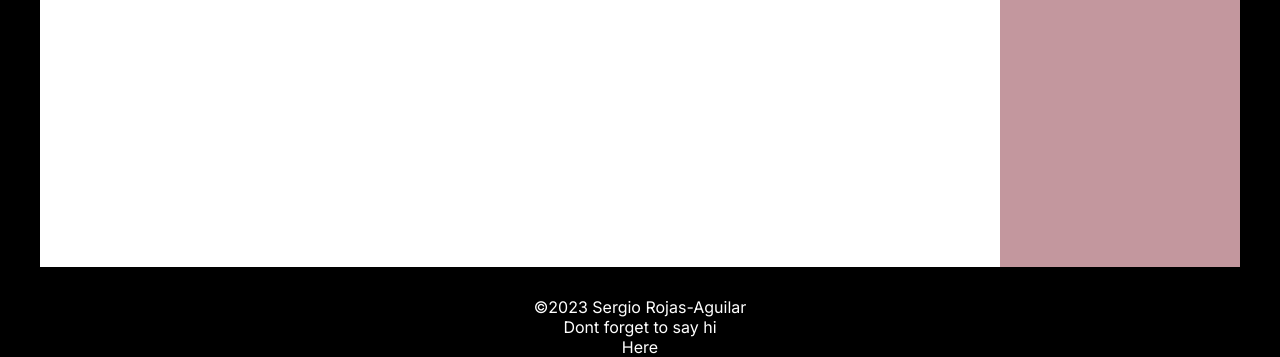
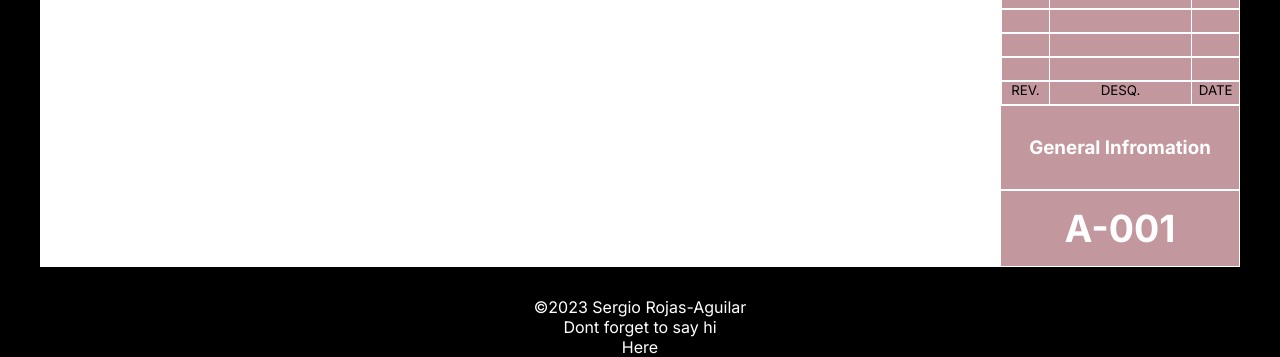
Before and after one commit to Sergrojas29/Profolio-Rev1, a plain HTML site: page public/index.html in a window 1280 px wide. Shown: the part 663-1020 px from the top of the page. Drawn offline with Linux system fonts and the light colour scheme.

Commit message:
Adde to title block again

```diff
--- /dev/null
+++ b/public/assets/form-style.css
@@ -0,0 +1,57 @@
+* {
+    margin: 0;
+    padding: 0;
+    box-sizing: border-box;
+    font-family: 'Inter', sans-serif;
+}
+
+:root {
+    --Primary: #f4f4f8;
+    --Seconnday: #f4f4f8 ;
+    --Accent: #fe4a49;
+    --Base: #2ab7ca;
+    --BaseDark: #218d9b;
+    --Button: #d68571;
+    --submit: #238636;
+
+}
+.card {
+    display: flex;
+    flex-direction: column;
+    width: fit-content;
+    /* border: solid 1pt red; */
+    background: var(--Seconnday);
+    padding: 20px;
+    border-radius: 5px;
+    margin: 0 10px;
+    border: solid .5pt var(--BaseDark);
+    /* justify-content: center; */
+    /* justify-items: center; */
+    /* justify-self: center; */
+    /* align-content: center; */
+    /* align-items: center; */
+    /* align-self: center; */
+}
+
+input{
+    width: 300px;
+    font-size: 16pt;
+    border-radius:  5px;
+    border: solid 1pt grey;
+    padding: 5px;
+}
+label{
+    width: 300px;
+    font-size: 14pt;
+}
+
+.btnSubmit{
+    padding: 10px;
+    font-size: 14pt;
+    font-weight: 400;
+    border-radius: 5px;
+    margin-top: 20px;
+    border: none;
+    background: #238636;
+    color: #ffffff;
+}
--- a/public/assets/style.css
+++ b/public/assets/style.css
@@ -77,39 +77,117 @@ main {
         width: 80%;
     }
 
+}
+
+
+
+/*!!! titleblock */
 #titleblock {
     display: flex;
     flex-direction: column;
+    justify-content: flex-end;
     width: 20%;
     background-color: #C3979E;
-        #logoBlock{
+}
+
+#logoBlock {
+    justify-self: flex-start;
     display: flex;
     flex-direction: row;
     height: 20%;
     border-bottom: solid 4pt var(--titleLines);
-            >img{
+    border: solid 1pt purple;
+
+    >img {
         margin-left: 5px;
         width: 40%;
 
     }
-            >h1{
-                font-size: 3vw;
+
+    >h1 {
+        font-size: 40pt;
         align-self: self-end;
         color: var(--PrimeColor);
     }
 
 }
 
+
+
+#boxContainer {
+    height: 15%;
+    display: flex;
+    flex-direction: column;
+    justify-content: flex-end;
 }
 
+.rowBox {
+    width: 100%;
+    height: 20%;
+    border: solid .5pt white;
+    display: flex;
+    justify-content: space-evenly;
+    .colTitle {
+        border-left: solid .5pt white;
+        text-align: center;
+        font-size: 10pt;
+    }
+    .REV,
+    .DATE{
+        width: 20%;
+    }
+    .DESQ{
+        width: 60%;
 
+    }
+
+}
+
+.dividers {
+    width: 33%;
+    border-left: solid .5pt white;
+    display: flex;
+    flex-direction: row;
+}
+
+.titleArea {
+    display: flex;
+    justify-content: space-evenly;
+
+    .colTitle {
+        border-left: solid .5pt white;
+        text-align: center;
+        font-size: 10pt;
+    }
+    .REV,
+    .DATE{
+        width: 20%;
+    }
+    .DESQ{
+        width: 60%;
+
+    }
+
+}
+
+.drawing-info {
+    padding: 30px 0;
+}
+
+.drawingNumber {
+    padding: 15px 0;
+    font-size: 24pt;
 }
 
 
 
 
 
-
+.tb {
+    color: white;
+    text-align: center;
+    border: solid .5pt white;
+}
 
 
 
--- a/public/index.html
+++ b/public/index.html
@@ -30,25 +30,45 @@
     <main>
         <section id="PaperContainer">
             <div id="layout">
-                <!-- <img src="./assets/extraimages/DSC07839.png" alt="" srcset="" height="400px">
-                <img src="./assets/extraimages/GREEN DRESS PUNISHMENT 2.png" alt="" srcset="" height="400px">
-                <img src="./assets/extraimages/HEART COMPARE.png" alt="" srcset="" height="400px">
-                <img src="./assets/extraimages/PEACESIGN.png" alt="" srcset="" height="400px">
-                <img src="./assets/extraimages/TWO SIDES.png" alt="" srcset="" height="400px"> -->
-                <!-- <video height="100%" width="100%" controls> -->
-                <!-- <source srcset="./assets/extraImages/FILM 008 - 12-22-20 - DOM - ANAL.mp4" type="video/mp4"> -->
-                <!-- <source src="./assets/extraImages/FILM 008 - 12-22-20 - DOM - ANAL.mp4" type="video/mp4"> -->
-                <!-- </video> -->
+
             </div>
             <div id="titleblock">
                 <div id="logoBlock">
                     <img src="./assets/images/Logo1.svg" alt="">
                     <h1>SRA.</h1>
                 </div>
-                <div class="drawing-info">
+                <div id="boxContainer">
+                    <div class="rowBox">
+                        <div class="colTitle REV"></div>
+                        <div class="colTitle DESQ"></div>
+                        <div class="colTitle DATE"></div>
+                    </div>
+                    <div class="rowBox">
+                        <div class="colTitle REV"></div>
+                        <div class="colTitle DESQ"></div>
+                        <div class="colTitle DATE"></div>
+                    </div>
+                    <div class="rowBox">
+                        <div class="colTitle REV"></div>
+                        <div class="colTitle DESQ"></div>
+                        <div class="colTitle DATE"></div>
+                    </div>
+                    <div class="rowBox">
+                        <div class="colTitle REV"></div>
+                        <div class="colTitle DESQ"></div>
+                        <div class="colTitle DATE"></div>
+                    </div>
+
+                    <div class="rowBox titleArea">
+                        <div class="colTitle REV">REV.</div>
+                        <div class="colTitle DESQ">DESQ.</div>
+                        <div class="colTitle DATE">DATE</div>
+                    </div>
+                </div>
+                <div class="tb drawing-info">
                     <h3>General Infromation</h3>
                 </div>
-                <div class="drawing">
+                <div class="tb drawingNumber">
                     <h3>A-001</h3>
                 </div>
             </div>
```
Also changed, not shown: public/form.html (added, +40 -0 lines). Lines whose indentation alone changed are shown as unchanged.
